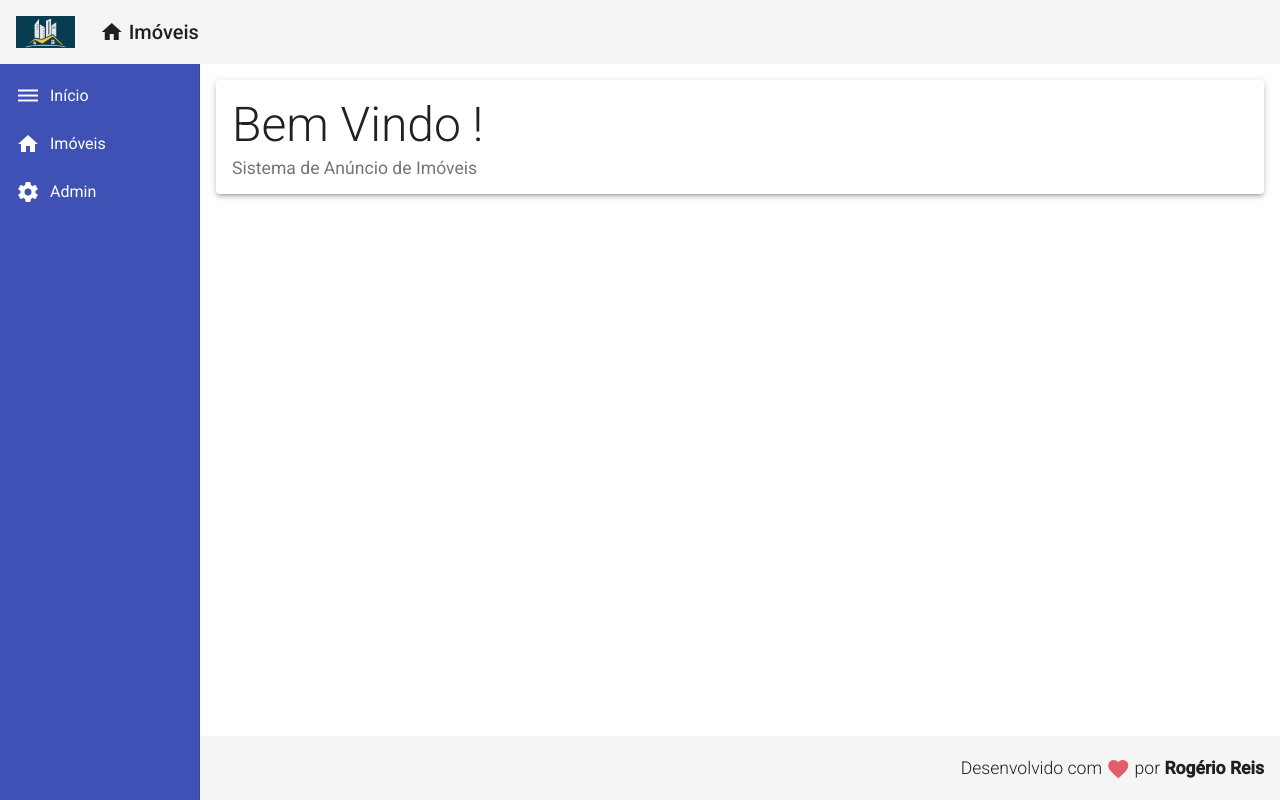
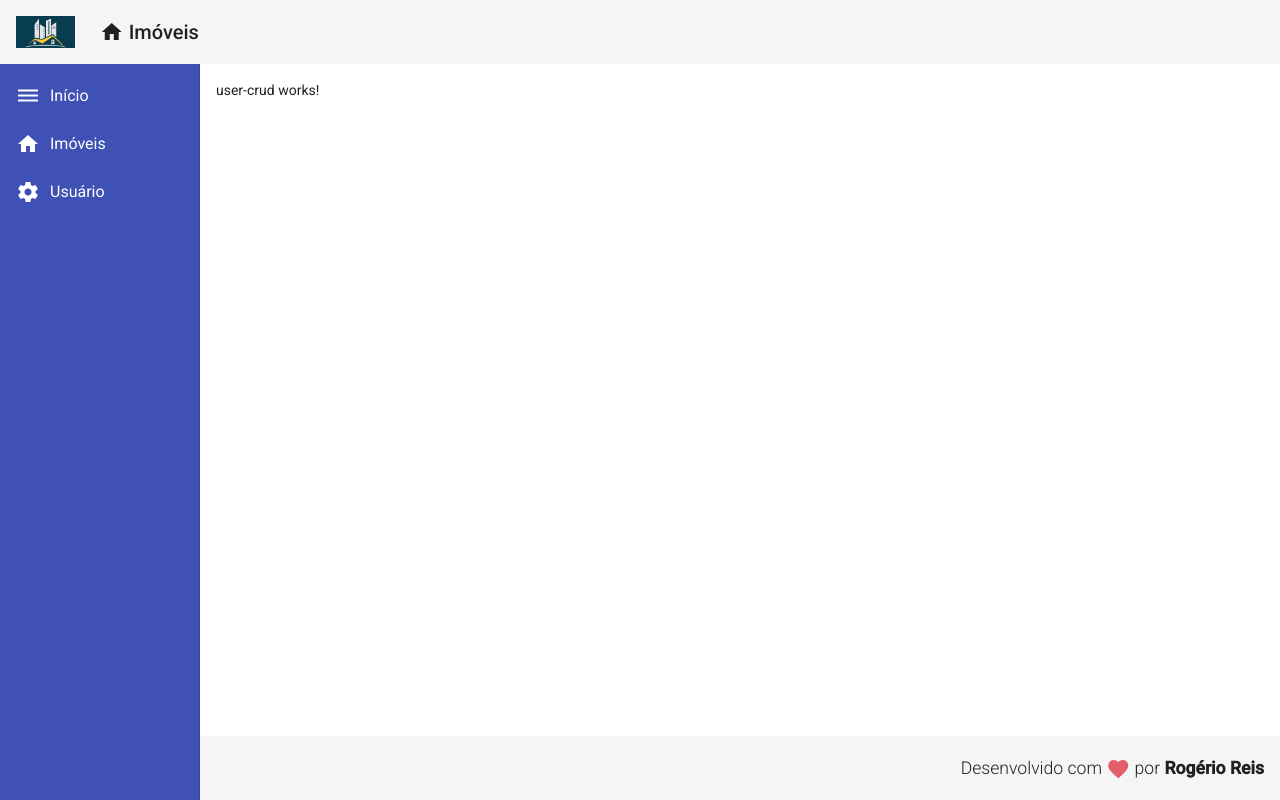
Before and after one commit to rogeriotadeudosreis/anuncio-version-02, an Angular app in the folder frontend/anuncio02/: page /users in a window 1280 px wide. Before the commit this address led to /. Built offline with nearby package versions, Linux system fonts and the light colour scheme.

Commit message:
implementado o componente user-crud e rotas para home e users

```diff
--- a/frontend/anuncio02/src/app/app-routing.module.ts
+++ b/frontend/anuncio02/src/app/app-routing.module.ts
@@ -1,7 +1,18 @@
 import { NgModule } from '@angular/core';
 import { RouterModule, Routes } from '@angular/router';
+import { HomeComponent } from './views/home/home.component';
+import { UserCrudComponent } from './views/user-crud/user-crud.component';
 
-const routes: Routes = [];
+const routes: Routes = [
+  {
+    path: "",
+    component: HomeComponent
+  },
+  {
+    path: "users",
+    component: UserCrudComponent,
+  }
+];
 
 @NgModule({
   imports: [RouterModule.forRoot(routes)],
--- a/frontend/anuncio02/src/app/app.module.ts
+++ b/frontend/anuncio02/src/app/app.module.ts
@@ -13,6 +13,7 @@
 import { MatCardModule } from '@angular/material/card';
 import { MatListModule } from '@angular/material/list';
 import { HomeComponent } from './views/home/home.component';
+import { UserCrudComponent } from './views/user-crud/user-crud.component';
 
 
 @NgModule({
@@ -21,7 +22,8 @@
     HeaderComponent,
     FooterComponent,
     NavComponent,
-    HomeComponent
+    HomeComponent,
+    UserCrudComponent
   ],
   imports: [
     BrowserModule,
--- a/frontend/anuncio02/src/app/components/header/header.component.html
+++ b/frontend/anuncio02/src/app/components/header/header.component.html
@@ -1,6 +1,6 @@
 <mat-toolbar class="header mat-elevation-z4">
     <span>
-        <a>
+        <a routerLink="/">
             <img class="logo" src="assets/img/logo.png" alt="logo da aplicação">
         </a>
     </span>
--- a/frontend/anuncio02/src/app/components/nav/nav.component.html
+++ b/frontend/anuncio02/src/app/components/nav/nav.component.html
@@ -2,27 +2,29 @@
     <mat-sidenav class="sidenav" mode="side" opened
     fixedInViewport="true" fixedTopGap="64">
         <mat-nav-list class="nav-list">
-            <a mat-list-item>
+            <a mat-list-item routerLink="/">
                 <i class="material-icons">
                     dehaze
                 </i>
                 Início
             </a>
-            <a mat-list-item>
+            <a mat-list-item routerLink="/">
                 <i class="material-icons">
                     home
                 </i>
                 Imóveis
             </a>
-            <a mat-list-item>
+            <a mat-list-item routerLink="/users">
                 <i class="material-icons">
                     settings
                 </i>
-                Admin
+                Usuário
             </a>
         </mat-nav-list>
     </mat-sidenav>
     <mat-sidenav-content class="content">
-        <app-home></app-home>
+
+        <router-outlet></router-outlet>
+
     </mat-sidenav-content>
 </mat-sidenav-container>
--- /dev/null
+++ b/frontend/anuncio02/src/app/views/user-crud/user-crud.component.html
@@ -0,0 +1 @@
+<p>user-crud works!</p>
--- /dev/null
+++ b/frontend/anuncio02/src/app/views/user-crud/user-crud.component.ts
@@ -0,0 +1,15 @@
+import { Component, OnInit } from '@angular/core';
+
+@Component({
+  selector: 'app-user-crud',
+  templateUrl: './user-crud.component.html',
+  styleUrls: ['./user-crud.component.css']
+})
+export class UserCrudComponent implements OnInit {
+
+  constructor() { }
+
+  ngOnInit(): void {
+  }
+
+}
```
Also changed, not shown: frontend/anuncio02/src/app/views/user-crud/user-crud.component.css (added), 1 other file (tests, documents, lock files or other folders).
